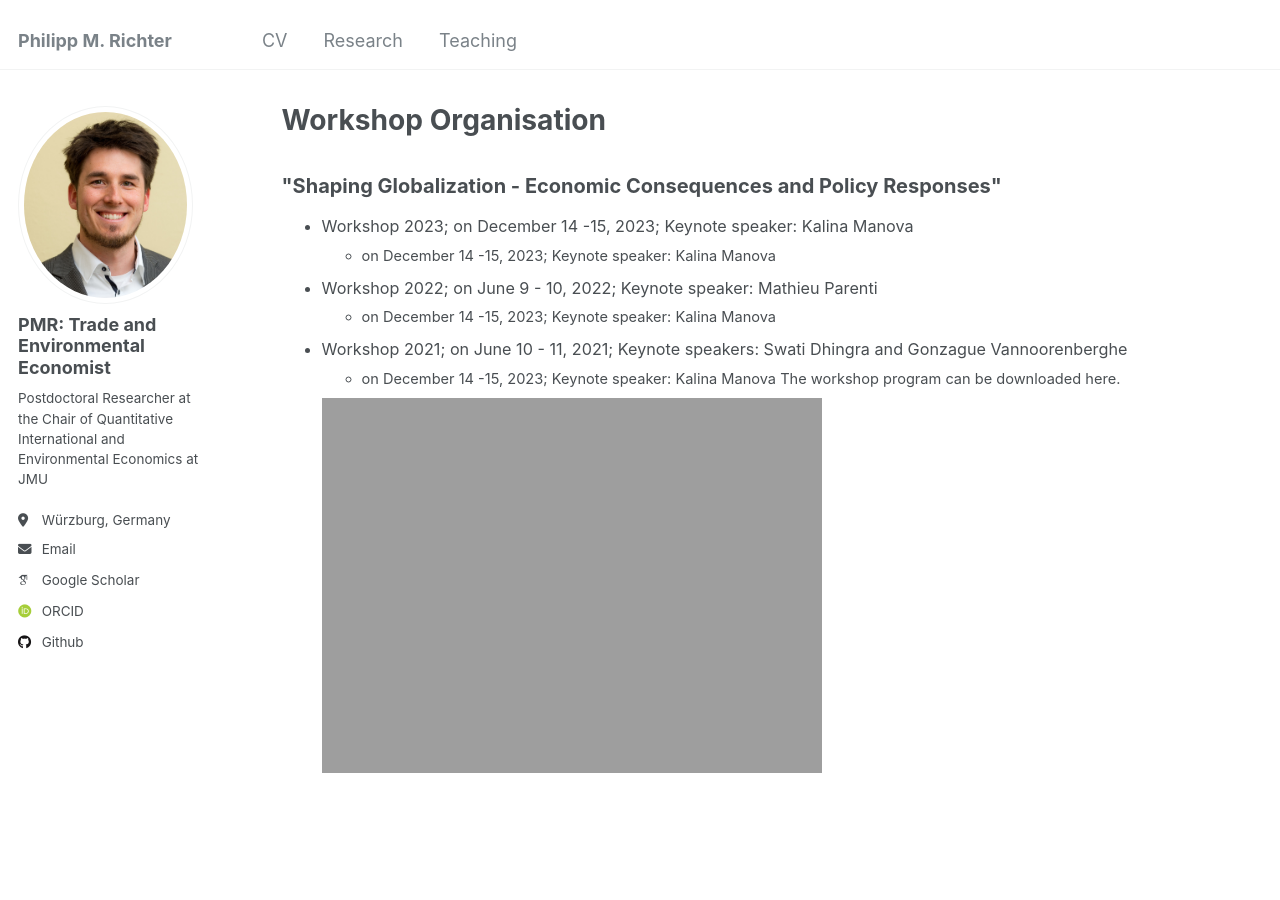
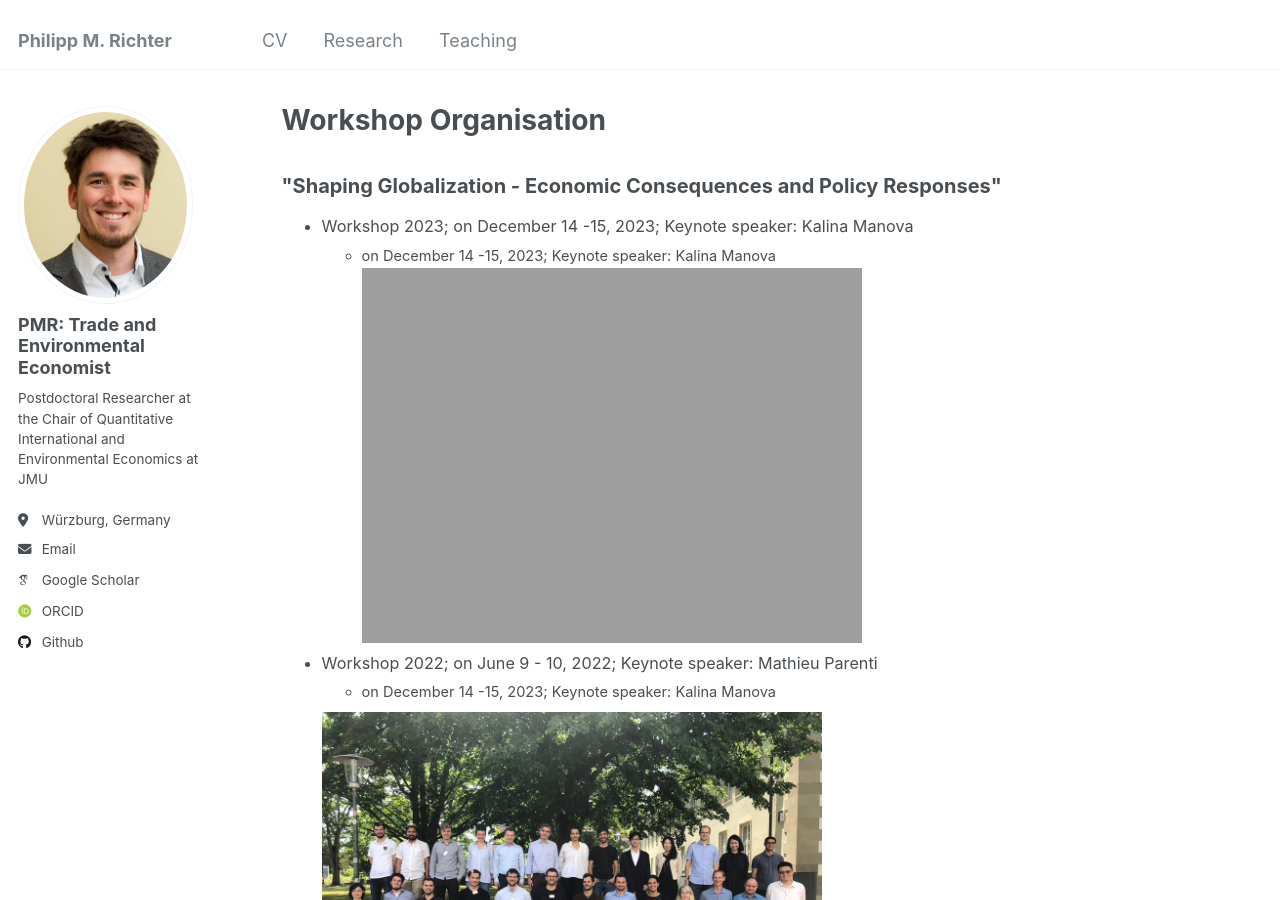
Before and after one commit to PhMRichter/PhMRichter.github.io, a Jekyll site: the page built from _pages/workshops.html, in a window 1280 px wide and 900 px high. Built offline with Jekyll 4.4.1, drawn with Linux system fonts in a browser that asks for light colours; some web fonts are replaced.

Commit message:
Update workshops.html

```diff
--- a/_pages/workshops.html
+++ b/_pages/workshops.html
@@ -11,6 +11,7 @@ author_profile: true
   <li> Workshop 2023; on December 14 -15, 2023; Keynote speaker: Kalina Manova
     <ul  style="font-size: 0.9em;">
       <li> on December 14 -15, 2023; Keynote speaker: Kalina Manova
+    <img src="https://phmrichter.github.io/files/Shaping_Globalization_Workshop_2023.jpeg" alt="ShapingGloba_2023-photo" width="500" height="300">
       </li>
     </ul>
   </li>
@@ -19,13 +20,14 @@ author_profile: true
       <li> on December 14 -15, 2023; Keynote speaker: Kalina Manova
       </li>
     </ul>
-  </li>
+   <img src="https://phmrichter.github.io/files/Shaping Globalization Workshop 2022_Photo.jpeg" alt="ShapingGloba_2022-photo" width="500" height="300">
+   </li>
    <li> Workshop 2021; on June 10 - 11, 2021; Keynote speakers: Swati Dhingra and Gonzague Vannoorenberghe <br>
      <ul  style="font-size: 0.9em;">
       <li> on December 14 -15, 2023; Keynote speaker: Kalina Manova
         The workshop program can be downloaded here.
       </li>
     </ul>
-      <img src="https://phmrichter.github.io/files/Shaping Globalization Workshop 2021_Photo.png" alt="ShapingGloba_2021-photo" width="500" height="300"> <br>
+      <img src="https://phmrichter.github.io/files/Shaping Globalization Workshop 2021_Photo.png" alt="ShapingGloba_2021-photo" width="500" height="300">
      </li>
 </ul>
```
